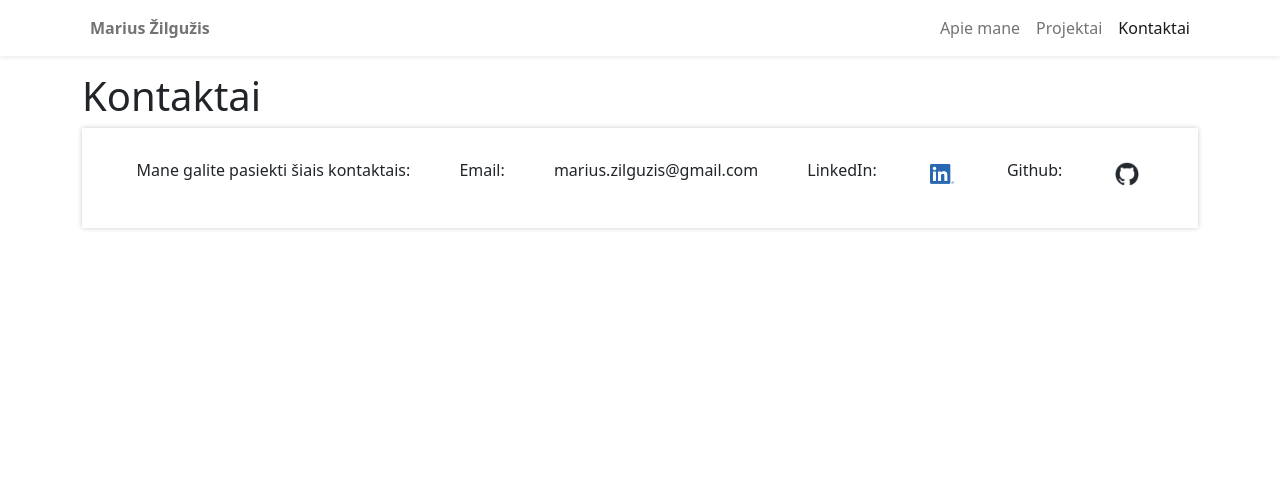
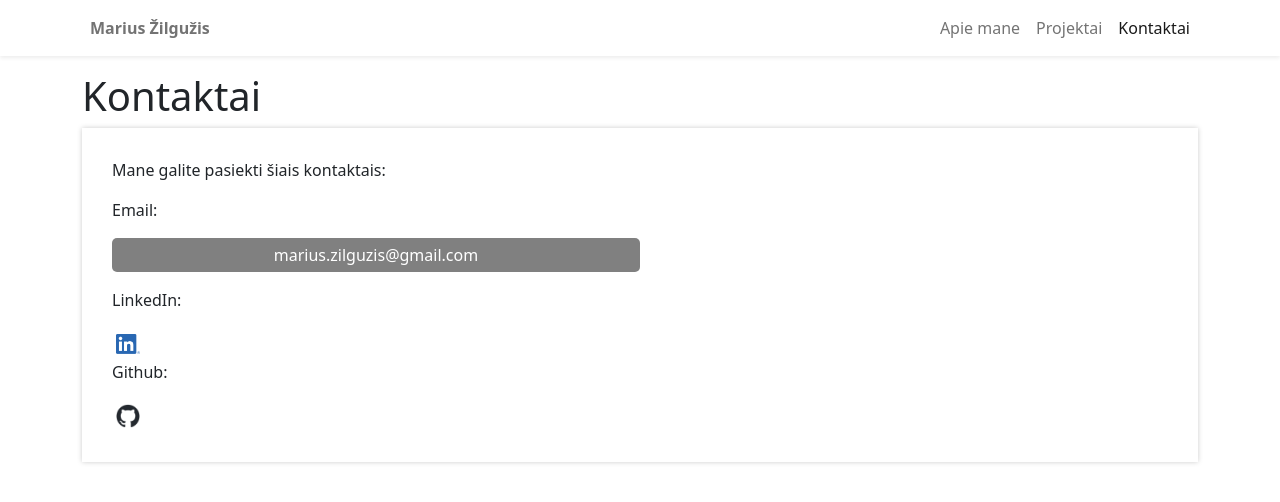
Before and after one commit to Marius456/portfolio, a React (Vite) app: page /#/contact in a window 1280 px wide. Shown: the top 502 px of the page. Built offline with nearby package versions, Linux system fonts and the light colour scheme.

Commit message:
fixed contact page style

```diff
--- a/src/pages/Contact.css
+++ b/src/pages/Contact.css
@@ -1,6 +1,18 @@
-.box{
+.contact-box{
     width: 100%;
     box-sizing: border-box;
     box-shadow: 0 0 5px #ccc;
     padding: 30px 30px;
 }
+.email{
+    background-color: gray;
+    color: white;
+    padding: 5px 5px;
+    width: 50%;
+    text-align: center;
+    border-radius: 5px;
+}
+.email:hover {
+    cursor: pointer;
+    font-weight: bold;
+}
--- a/src/pages/Contact.jsx
+++ b/src/pages/Contact.jsx
@@ -4,10 +4,10 @@ export function Contact() {
     return (
         <>
             <h1>Kontaktai</h1>
-            <div className="box">
+            <div className="contact-box">
                 <p>Mane galite pasiekti šiais kontaktais:</p>
                 <p>Email:</p>
-                <p>marius.zilguzis@gmail.com</p>
+                <p className="email" onClick={() =>  navigator.clipboard.writeText('marius.zilguzis@gmail.com')}>marius.zilguzis@gmail.com</p>
                 <p>LinkedIn:</p>
                 <a href="https://www.linkedin.com/in/marius-%C5%BEilgu%C5%BEis-827173242/">
                     <img src="imgs/linkedin.png" className="icon" alt="LinkedIn" />
```
